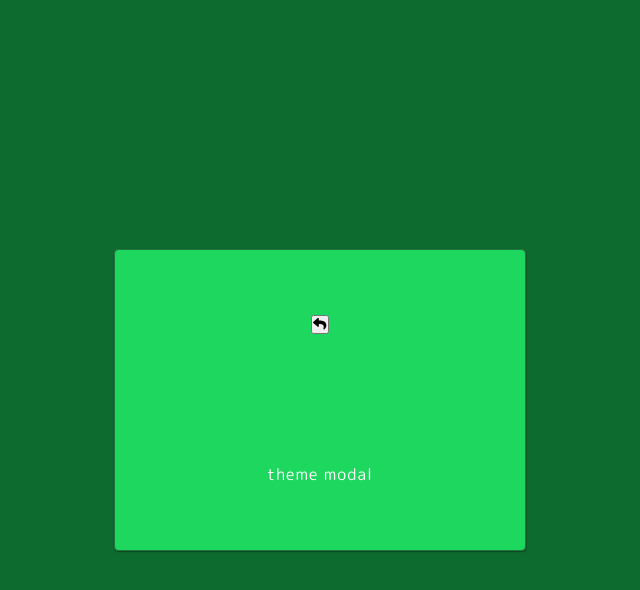
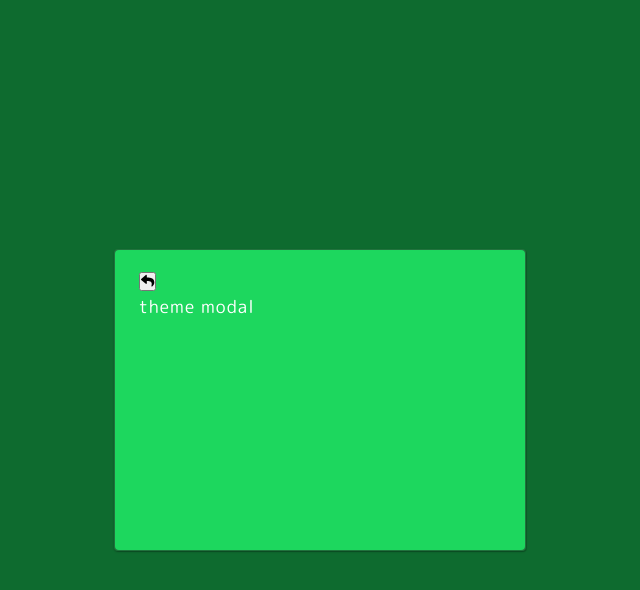
Before and after one commit to N-Nikolaev/drum-machine, a React (Vite) app: page / in a window 1280 px wide. Both pictures are taken after a click on the button 485 px from the left and 283 px from the top of the page. Shown: the top 590 px of the page, without its empty margins (320-960 px from the left). Built offline with nearby package versions, Linux system fonts and the light colour scheme.

Commit message:
Update Modal component style

```diff
--- a/src/scss/components/_modal.scss
+++ b/src/scss/components/_modal.scss
@@ -1,4 +1,5 @@
 @use '../abstracts/vars';
+@use '../abstracts/mixins' as *;
 
 .modal {
     position: absolute;
@@ -6,12 +7,23 @@
     left: 50%;
     transform: translate(-50%, -50%);
 
-    display: grid;
-    place-items: center;
-    height: 300px;
-    width: 410px;
+    height: 22.5rem;
+    width: 19.375rem;
+    padding: 1rem 1.5rem;
+
+    font-size: 1.1em;
 
     background-color: var(--color-primary);
 
     border-radius: vars.$border-radius;
+
+    @include media-query {
+        height: 18.75rem;
+        width: 25.625rem;
+    }
+
+    &__header {
+        display: grid;
+        grid-template-columns: 1fr auto;
+    }
 }
```
